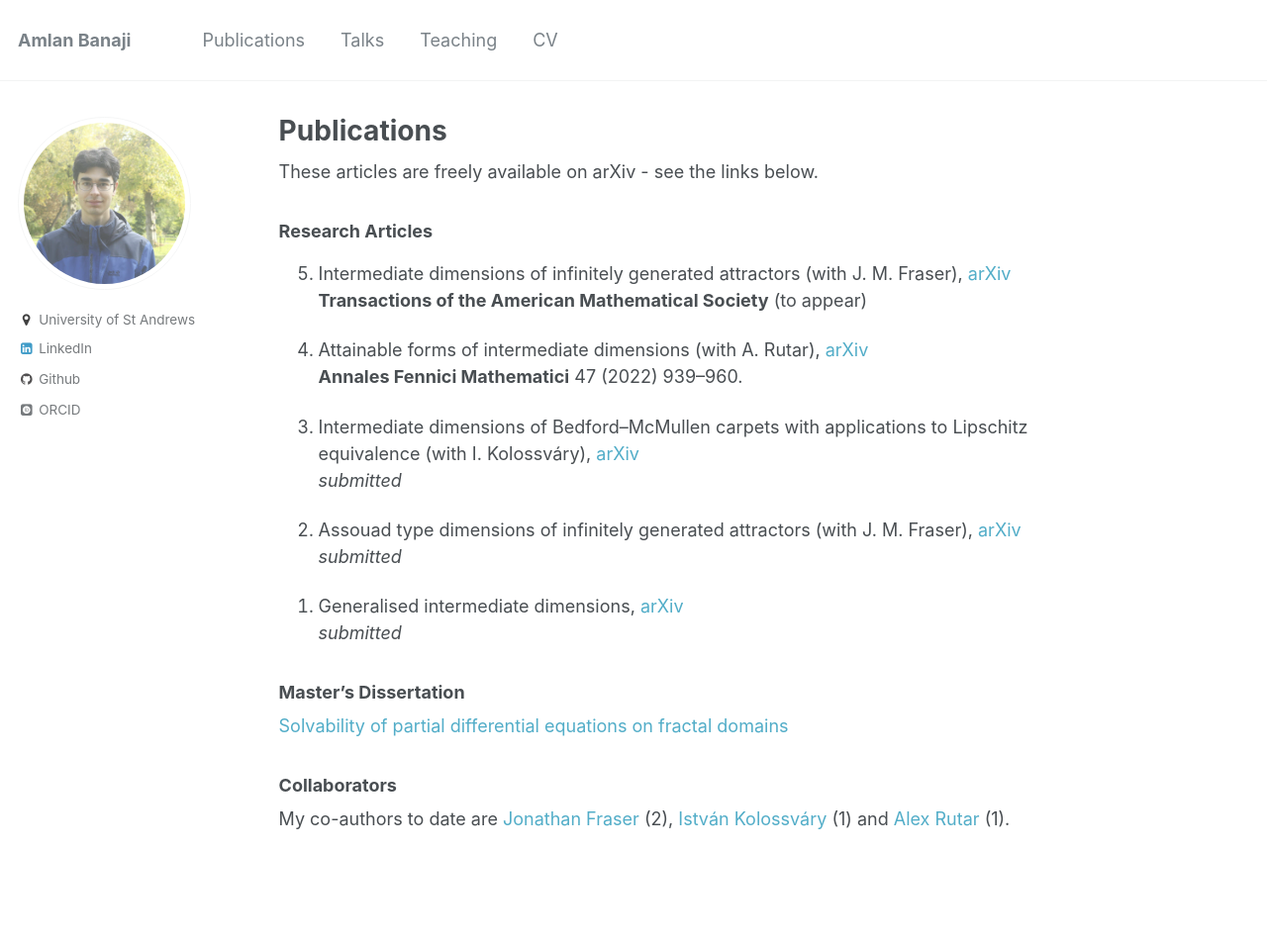
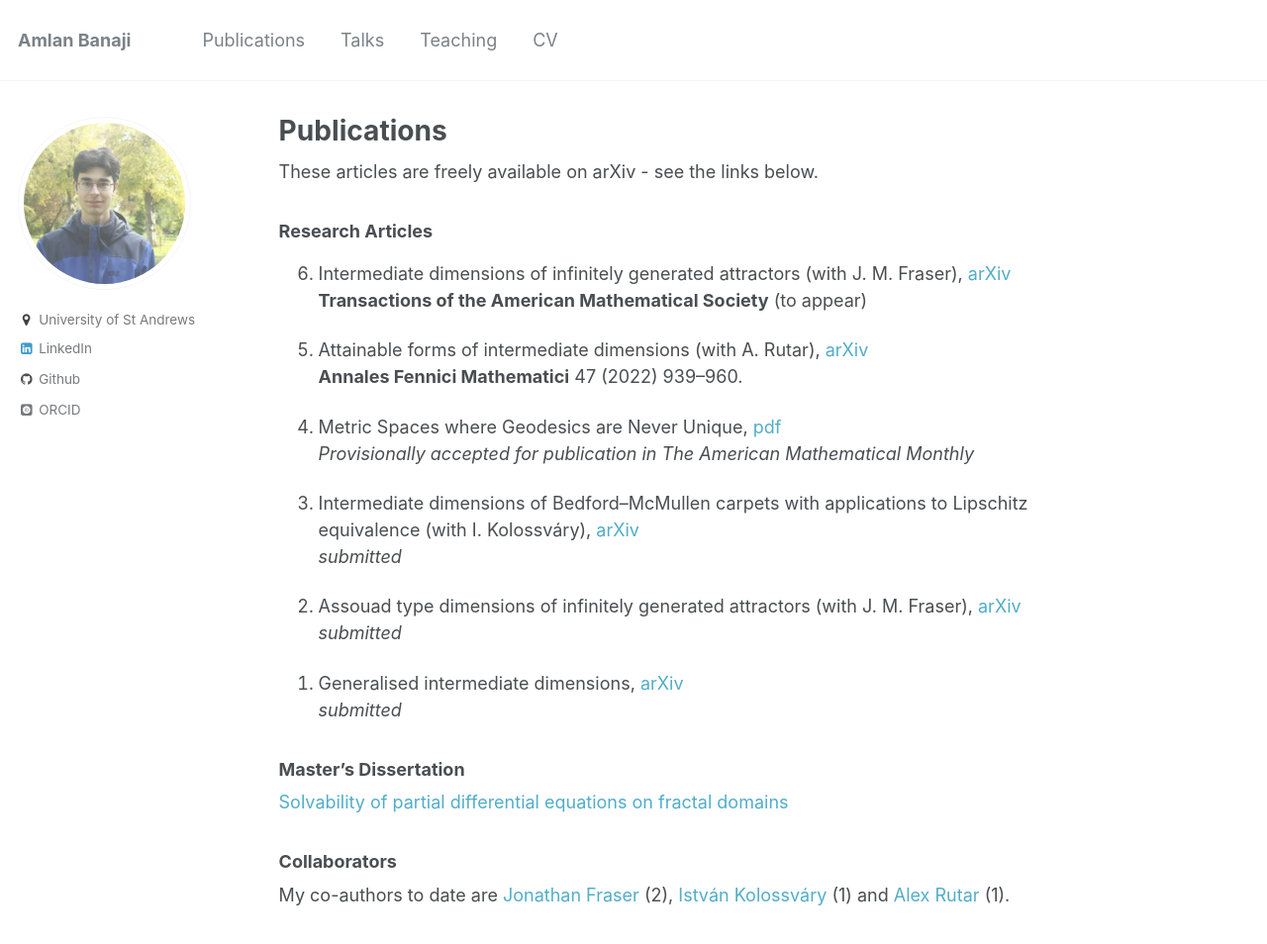
Before and after one commit to amlan-banaji/amlan-banaji.github.io, a Jekyll site: the page built from _pages/publications.md, in a window 1280 px wide and 968 px high. Shown: the top 954 px of the window at 99% size. Built offline with Jekyll 4.4.1, drawn with Linux system fonts in a browser that asks for light colours; some web fonts are replaced.

Commit message:
multigeodesic

```diff
--- a/_pages/publications.md
+++ b/_pages/publications.md
@@ -14,13 +14,16 @@ These articles are freely available on arXiv - see the links below.
 2. Attainable forms of intermediate dimensions (with A. Rutar), [arXiv](https://arxiv.org/abs/2111.14678)
 **Annales Fennici Mathematici** 47 (2022) 939–960.
 
-3. Intermediate dimensions of Bedford–McMullen carpets with applications to Lipschitz equivalence (with I. Kolossváry), [arXiv](https://arxiv.org/abs/2111.05625)
+3. Metric Spaces where Geodesics are Never Unique, [pdf](https://amlan-banaji.github.io/files/Multigeodesic.pdf)
+*Provisionally accepted for publication in The American Mathematical Monthly*
+
+4. Intermediate dimensions of Bedford–McMullen carpets with applications to Lipschitz equivalence (with I. Kolossváry), [arXiv](https://arxiv.org/abs/2111.05625)
 *submitted*
 
-4. Assouad type dimensions of infinitely generated attractors (with J. M. Fraser), [arXiv](https://arxiv.org/abs/2207.11611)
+5. Assouad type dimensions of infinitely generated attractors (with J. M. Fraser), [arXiv](https://arxiv.org/abs/2207.11611)
 *submitted*
 
-5. Generalised intermediate dimensions, [arXiv](https://arxiv.org/abs/2011.08613)
+6. Generalised intermediate dimensions, [arXiv](https://arxiv.org/abs/2011.08613)
 *submitted*
 {: reversed="reversed"}
 ### Master's Dissertation
```
Also changed, not shown: 2 other files.
